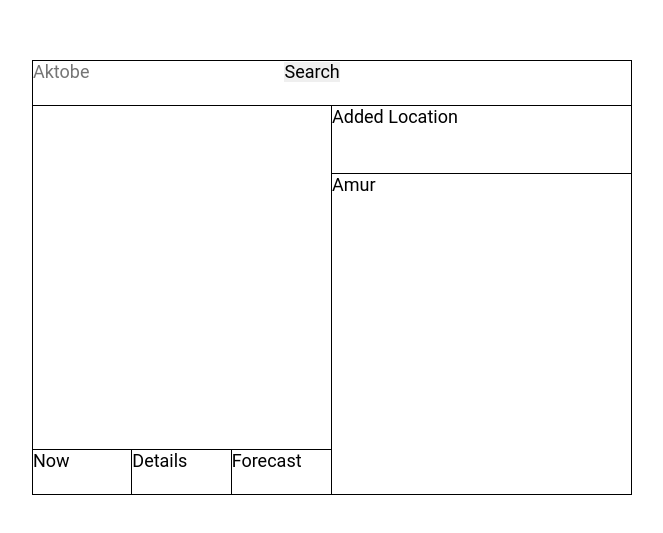
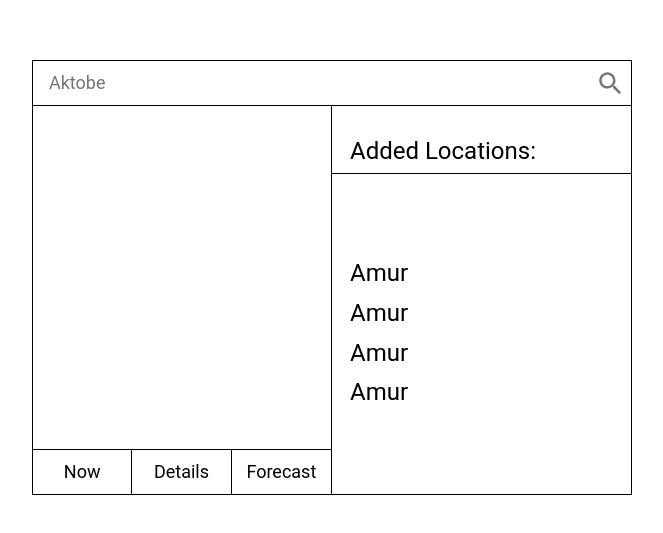
Before and after one commit to Nardosha/WEATHER_APP, a plain HTML site: page index.html in a window 1280 px wide. Shown: the part 123-656 px from the top of the page, without its empty margins (308-971 px from the left). Drawn offline with Linux system fonts and the light colour scheme.

Commit message:
feat: finish adding main styles

```diff
--- a/index.html
+++ b/index.html
@@ -12,7 +12,7 @@
 		      <div class="search-block__container">
 			      <form action="#" class="search-block__form">
 				      <input type="text" class="search-block__input" placeholder="Aktobe">
-				      <button class="search-block__button">Search</button>
+				      <button class="search-block__button"></button>
 			      </form>
 		      </div>
 	       </section>
@@ -30,10 +30,19 @@
 		        </div>
 		        <div class="content-block location-column">
 				        <div class="location-column__title-block">
-					        <h2 class="location-column__title-text">Added Location</h2>
+					        <h2 class="location-column__title-text">Added Locations:</h2>
 				        </div>
 				        <div class="location-column__locations-block locations-block ">
 					        <ul class="locations-block__list">
+						        <li class="locations-block__item">
+							        Amur
+						        </li>
+						        <li class="locations-block__item">
+							        Amur
+						        </li>
+						        <li class="locations-block__item">
+							        Amur
+						        </li>
 						        <li class="locations-block__item">
 							        Amur
 						        </li>
--- a/styles/main.css
+++ b/styles/main.css
@@ -408,8 +408,31 @@ body {
 }
 
 .search-block__container {
+  height: 100%;
+}
+.search-block__form {
   display: flex;
   justify-content: space-between;
+  align-items: center;
+  height: 100%;
+  position: relative;
+}
+.search-block__input {
+  width: 100%;
+  padding: 12px 40px 12px 16px;
+  height: 100%;
+  outline: none;
+}
+.search-block__button {
+  background: url(../assets/search-block/search-icon.svg) center no-repeat;
+  position: absolute;
+  top: 50%;
+  transform: translate(0, -50%);
+  right: 0;
+  width: 22px;
+  height: 22px;
+  cursor: pointer;
+  margin: 0 10px 0 0;
 }
 
 .content-block .content-column {
@@ -427,6 +450,14 @@ body {
   grid-template-rows: 45px;
   border-top: 1px solid #000;
 }
+.content-block .content-column__buttons .content-column__button-now,
+.content-block .content-column__buttons .content-column__button-details,
+.content-block .content-column__buttons .content-column__button-forecast {
+  display: flex;
+  align-items: center;
+  justify-content: center;
+  padding: 11px;
+}
 .content-block .content-column__buttons .content-column__button-now {
   border-right: 1px solid #000;
 }
@@ -439,6 +470,32 @@ body {
 }
 .content-block .location-column__title-block {
   border-bottom: 1px solid #000;
+  display: flex;
+  flex-direction: column;
+  align-items: flex-start;
+  justify-content: flex-end;
+  padding: 7px 18px 7px 18px;
+}
+.content-block .location-column__title-text {
+  font-size: 24px;
+  line-height: 117.2083333333%;
+  font-weight: inherit;
+}
+.content-block .location-column__locations-block {
+  padding: 10px 5px 10px 18px;
+}
+
+.locations-block {
+  display: flex;
+  align-items: center;
+}
+.locations-block__item {
+  font-size: 24px;
+  line-height: 116.6666666667%;
+  font-weight: inherit;
+}
+.locations-block__item:not(:last-child) {
+  margin: 0 0 12px 0;
 }
 
 /*# sourceMappingURL=main.css.map */
```
Also changed, not shown: assets/search-block/search-icon.svg (added).
